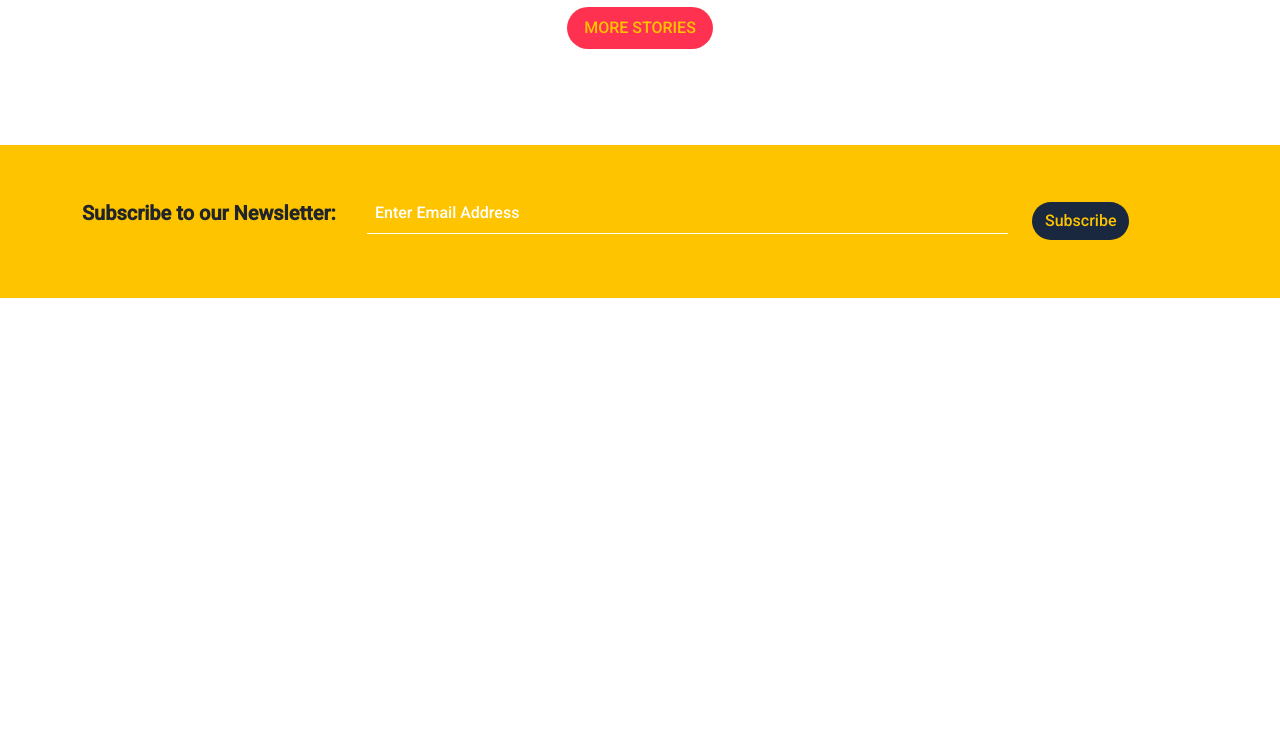
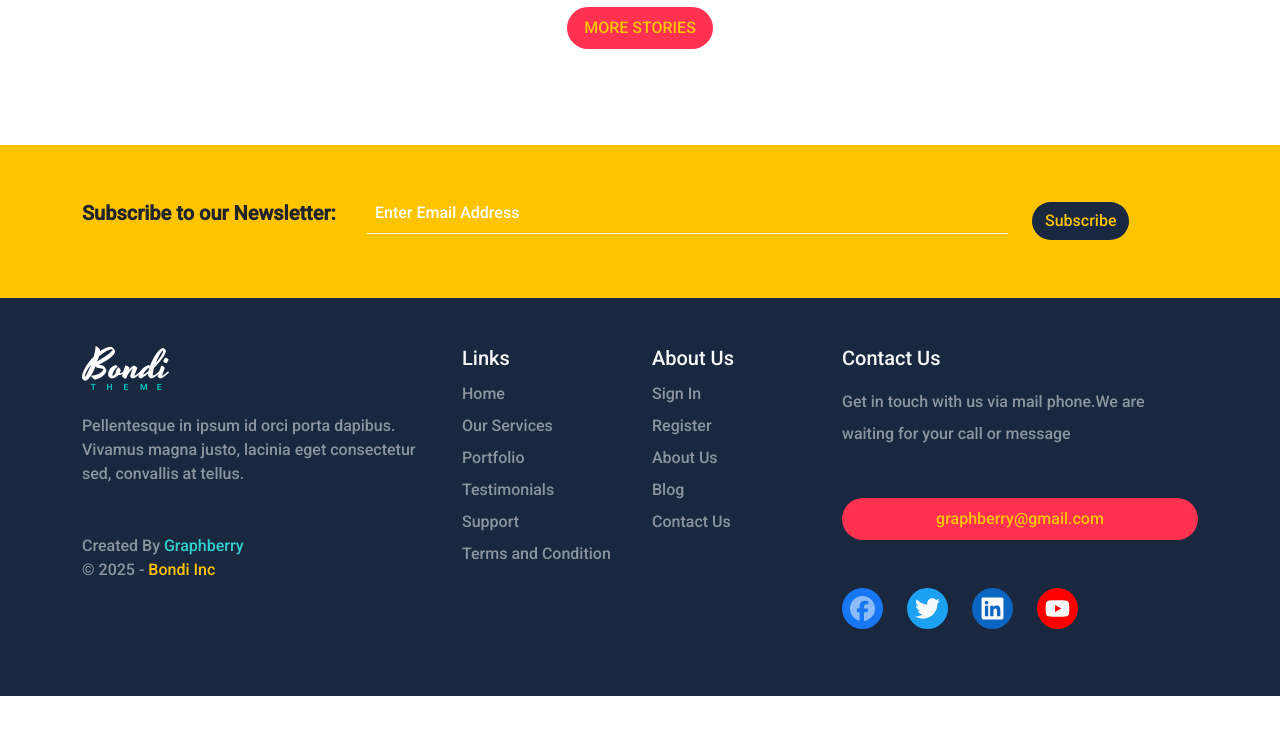
Before and after one commit to SamRizk194/Bondi, a plain HTML site: page index.html in a window 1280 px wide. Shown: the part 5110-5844 px from the top of the page. After the commit the page ends 5806 px from the top, so only its background shows below. Drawn offline with Linux system fonts and the light colour scheme.

Commit message:
adding footer section

```diff
--- a/css/bondi.css
+++ b/css/bondi.css
@@ -8,8 +8,8 @@
 
 body {
   font-family: "Roboto", system-ui;
-  height: 10000px;
 }
+
 .navbar {
   background-color: var(--dark-color);
 }
@@ -166,3 +166,33 @@ body {
   background-color: var(--dark-color);
   color: var(--yellow-color);
 }
+
+.footer {
+  background-color: var(--dark-color);
+}
+
+.footer .copyright > span {
+  color: var(--green-color);
+}
+
+.footer .copyright div span {
+  color: var(--yellow-color);
+}
+
+.footer .contact ul svg {
+  width: 25px;
+  height: 25px;
+}
+
+.footer .facebook {
+  background-color: #1877f2;
+}
+.footer .twitter {
+  background-color: #1da1f2;
+}
+.footer .linkedin {
+  background-color: #0a66c2;
+}
+.footer .youtube {
+  background-color: #ff0000;
+}
--- a/index.html
+++ b/index.html
@@ -411,6 +411,94 @@
         </form>
       </div>
     </div>
+
+    <div class="footer pt-5 pb-5 text-white-50 text-center text-md-start">
+      <div class="container">
+        <div class="row">
+          <div class="col-md-6 col-lg-4">
+            <div class="info mb-5">
+              <img src="css/imgs/logo.png" alt="" class="mb-4" />
+              <p class="mb-5">
+                Pellentesque in ipsum id orci porta dapibus. Vivamus magna
+                justo, lacinia eget consectetur sed, convallis at tellus.
+              </p>
+              <div class="copyright">
+                Created By <span>Graphberry</span>
+                <div>&copy; 2025 - <span>Bondi Inc</span></div>
+              </div>
+            </div>
+          </div>
+          <div class="col-md-6 col-lg-2">
+            <div class="links">
+              <h5 class="text-light">Links</h5>
+              <ul class="list-unstyled lh-lg">
+                <li>Home</li>
+                <li>Our Services</li>
+                <li>Portfolio</li>
+                <li>Testimonials</li>
+                <li>Support</li>
+                <li>Terms and Condition</li>
+              </ul>
+            </div>
+          </div>
+          <div class="col-md-6 col-lg-2">
+            <div class="links">
+              <h5 class="text-light">About Us</h5>
+              <ul class="list-unstyled lh-lg">
+                <li>Sign In</li>
+                <li>Register</li>
+                <li>About Us</li>
+                <li>Blog</li>
+                <li>Contact Us</li>
+              </ul>
+            </div>
+          </div>
+          <div class="col-md-6 col-lg-4">
+            <div class="contact">
+              <h5 class="text-light">Contact Us</h5>
+              <p class="lh-lg mt-3 mb-5">
+                Get in touch with us via mail phone.We are waiting for your call
+                or message
+              </p>
+              <div class="d-flex mt-5 mb-5 justify-content-center">
+                <a class="btn rounded-pill main-btn w-100" href="#"
+                  >graphberry@gmail.com</a
+                >
+              </div>
+              <ul class="d-flex list-unstyled mt-5 gap-4">
+                <li>
+                  <a href="#" class="d-block text-light"></a>
+                  <i
+                    class="fa-brands fa-facebook facebook fa-lg rounded-circle p-2"
+                  ></i>
+                </li>
+                <li>
+                  <a href="#" class="d-block text-light"
+                    ><i
+                      class="fa-brands fa-twitter twitter fa-lg rounded-circle p-2"
+                    ></i
+                  ></a>
+                </li>
+                <li>
+                  <a href="#" class="d-block text-light"
+                    ><i
+                      class="fa-brands fa-linkedin linkedin fa-lg rounded-circle p-2"
+                    ></i
+                  ></a>
+                </li>
+                <li>
+                  <a href="#" class="d-block text-light"
+                    ><i
+                      class="fa-brands fa-youtube youtube fa-lg rounded-circle p-2"
+                    ></i
+                  ></a>
+                </li>
+              </ul>
+            </div>
+          </div>
+        </div>
+      </div>
+    </div>
     <script src="js/bootstrap.bundle.min.js"></script>
     <script src="js/all.min.js"></script>
   </body>
```
